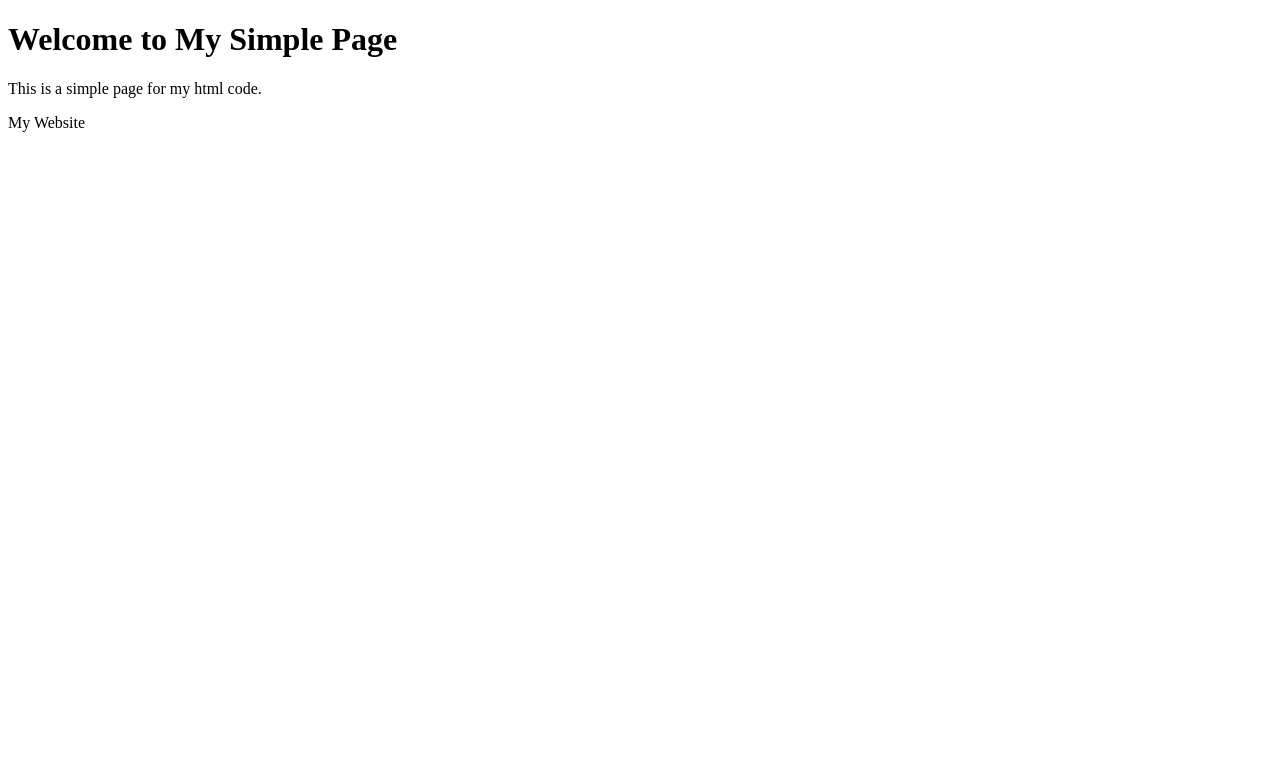
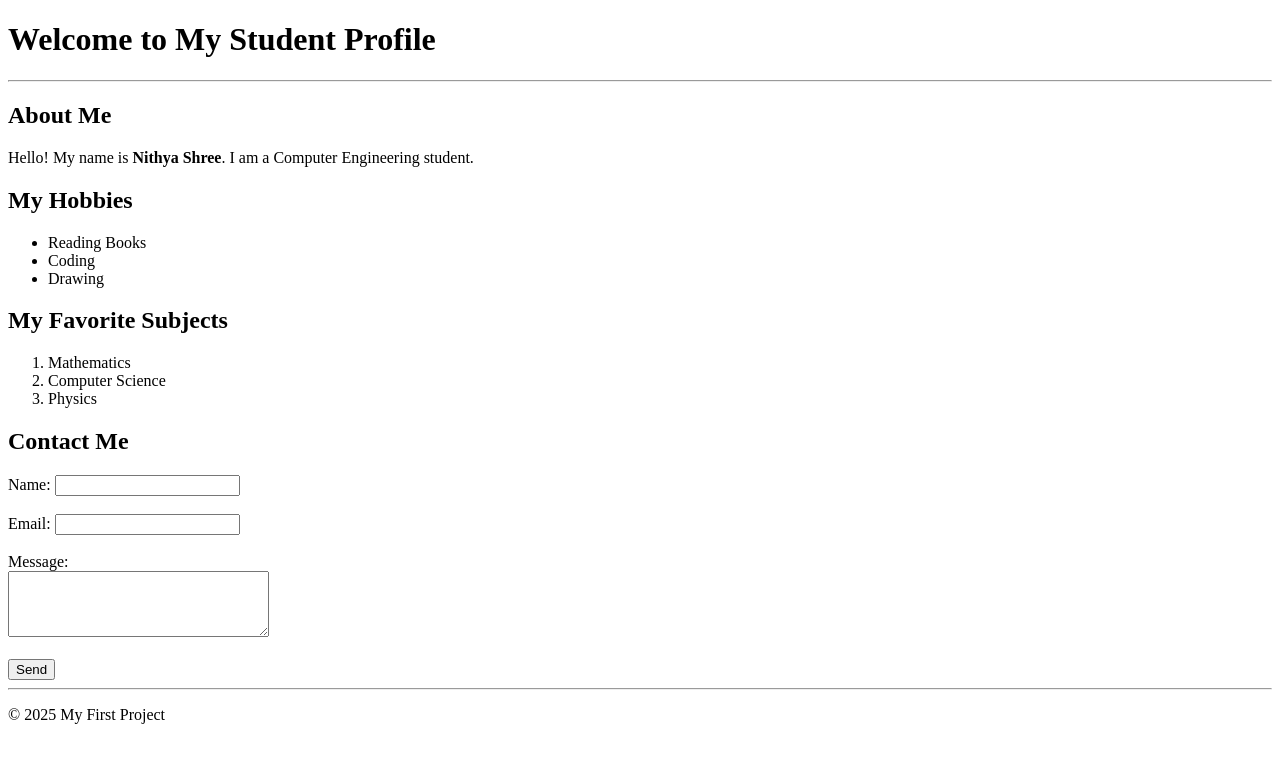
Before and after one commit to unique-creater15/portfolio, a plain HTML site: page index.html in a window 1280 px wide. Drawn offline with Linux system fonts and the light colour scheme.

Commit message:
Update index.html included form

```diff
--- a/index.html
+++ b/index.html
@@ -1,22 +1,39 @@
 <!DOCTYPE html>
-<html lang="en">
+<html>
 <head>
-    <meta charset="UTF-8">
-    <meta name="viewport" content="width=device-width, initial-scale=1.0">
-    <title>Simple Page</title>
-    <link rel="stylesheet" href="styles.css">
+    <title>My First Project</title>
 </head>
 <body>
-    <header>
-        <h1>Welcome to My Simple Page</h1>
-    </header>
+    <h1>Welcome to My Student Profile</h1>
+    <hr>
 
-    <section>
-        <p>This is a simple page for my html code.</p>
-    </section>
+    <h2>About Me</h2>
+    <p>Hello! My name is <b>Nithya Shree</b>. I am a Computer Engineering student.</p>
 
-    <footer>
-        <p>My Website</p>
-    </footer>
+    <h2>My Hobbies</h2>
+    <ul>
+        <li>Reading Books</li>
+        <li>Coding</li>
+        <li>Drawing</li>
+    </ul>
+
+    <h2>My Favorite Subjects</h2>
+    <ol>
+        <li>Mathematics</li>
+        <li>Computer Science</li>
+        <li>Physics</li>
+    </ol>
+
+    <h2>Contact Me</h2>
+    <form>
+        Name: <input type="text" name="name"><br><br>
+        Email: <input type="email" name="email"><br><br>
+        Message:<br>
+        <textarea rows="4" cols="30"></textarea><br><br>
+        <input type="submit" value="Send">
+    </form>
+
+    <hr>
+    <p>&copy; 2025 My First Project</p>
 </body>
 </html>
```
